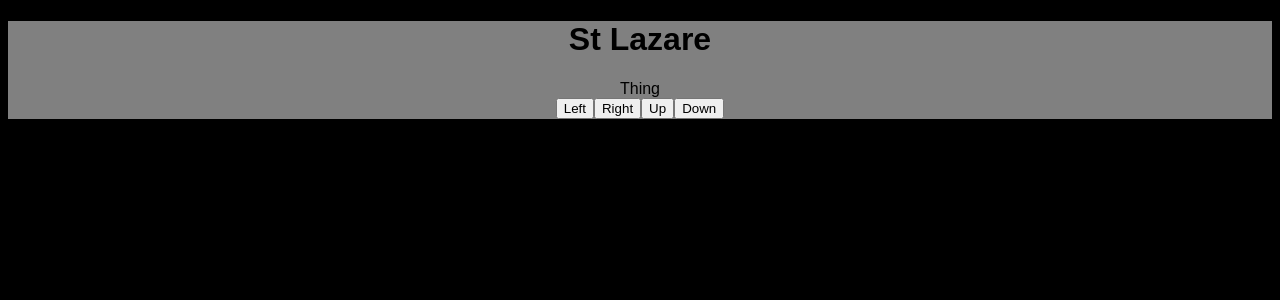
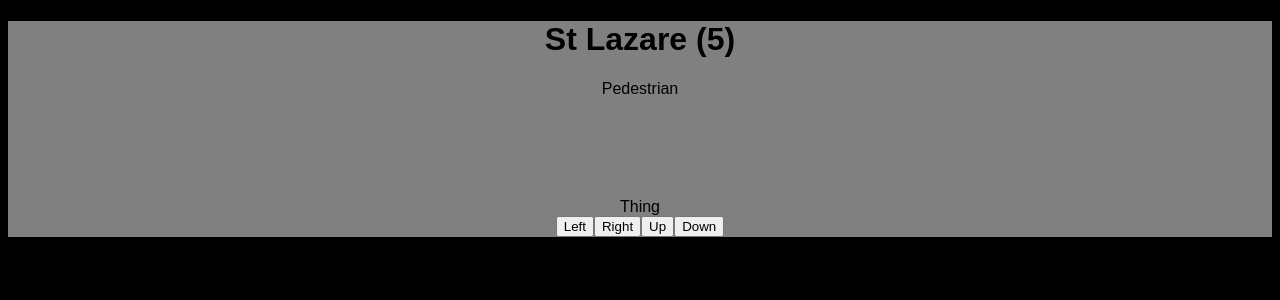
Before and after one commit to matjbond/Saint-Lazare, a React (Create React App) app: page / in a window 1280 px wide. Shown: the top 300 px of the page. Built offline with nearby package versions, Linux system fonts and the light colour scheme.

Commit message:
Added time and framework for events
The timer ticker has been added to the interface and now we can work on adding more obstacles

```diff
--- a/src/Controls.js
+++ b/src/Controls.js
@@ -13,7 +13,6 @@ export default class Controls extends React.Component {
    * @param {*} event
    */
   keyPress(event) {
-    console.log(event.key);
     if (event.key === "ArrowLeft" || event.key === "a") {
       this.props.move(-10, 0);
     } else if (event.key === "ArrowUp" || event.key === "w") {
--- a/src/GameInstance.js
+++ b/src/GameInstance.js
@@ -1,5 +1,6 @@
 import React from "react";
 import Player from "./Player";
+import Pedestrian from "./Pedestrian";
 import Controls from "./Controls";
 
 export default class GameInstance extends React.Component {
@@ -8,9 +9,30 @@ export default class GameInstance extends React.Component {
     this.state = {
       player: {
         left: 0,
-        top: 0
-      }
+        top: 100
+      },
+      pedestrians: [{ left: 0, top: 0 }],
+      time: 0
     };
+    this.updateGame = this.updateGame.bind(this);
+  }
+
+  /**
+   * Setting a interval to update the game map
+   * https://stackoverflow.com/questions/39426083/update-react-component-every-second
+   */
+  componentDidMount() {
+    this.interval = setInterval(() => this.updateGame(), 1000);
+  }
+  componentWillUnmount() {
+    clearInterval(this.interval);
+  }
+
+  updateGame() {
+    console.log("update");
+    this.setState({
+      time: this.state.time + 1
+    });
   }
 
   move(x, y) {
@@ -26,9 +48,14 @@ export default class GameInstance extends React.Component {
   }
 
   render() {
+    const pedestrians = this.state.pedestrians.map((item, key) => (
+      <Pedestrian key={key} left={item.left} top={item.top} />
+    ));
+
     return (
       <div>
-        <h1>St Lazare</h1>
+        <h1>St Lazare ({this.state.time})</h1>
+        {pedestrians}
         <Player left={this.state.player.left} top={this.state.player.top} />
         <Controls move={(x, y) => this.move(x, y)} />
       </div>
--- /dev/null
+++ b/src/Pedestrian.js
@@ -0,0 +1,16 @@
+import React from "react";
+
+export default class Pedestrian extends React.Component {
+  render() {
+    return (
+      <div
+        style={{
+          marginLeft: this.props.left + "px",
+          marginTop: this.props.top + "px"
+        }}
+      >
+        Pedestrian
+      </div>
+    );
+  }
+}
```
